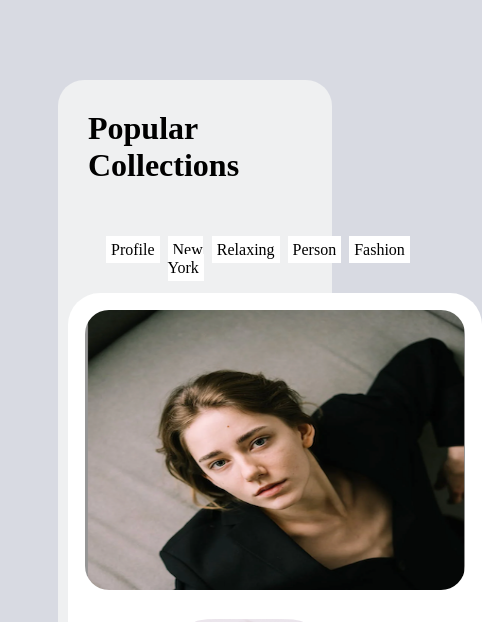
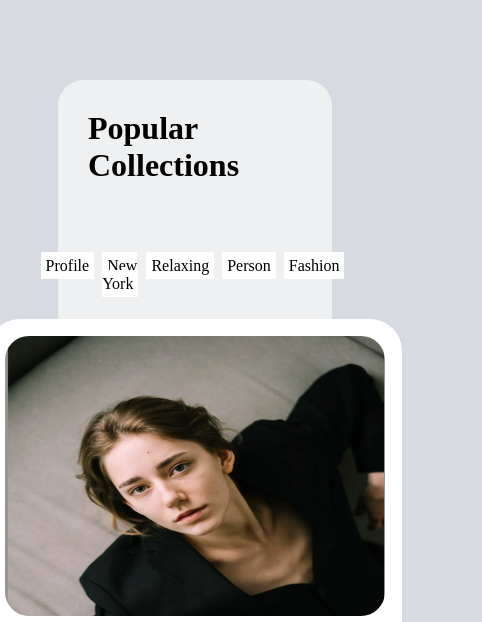
Before and after one commit to lulorenzon/dev.layout.com, a plain HTML site: page index.html in a window 390 px wide. Shown: the top 622 px of the page, 482 px wide, since content can reach past the window. Drawn offline with Linux system fonts and the light colour scheme.

Commit message:
initial responsive

```diff
--- a/styles.css
+++ b/styles.css
@@ -16,11 +16,17 @@ h1 {
   padding: 30px;
 }
 
+@media screen and (min-width: 360px) {
+  .h1 {
+    display: flex;
+    align-items: center;
+    flex-direction: column;
+  }
+}
+
 header {
   background-color: #eff0f1;
   padding: 0px;
-
-  justify-content: space-between;
 }
 
 .header nav ul {
@@ -29,6 +35,14 @@ header {
 
 .header ul {
   display: flex;
+  margin-right: 53px;
+}
+@media screen and (min-width: 360px) {
+  .header {
+    align-items: center;
+    flex-direction: column;
+    display: flex;
+  }
 }
 
 .header ul li {
@@ -44,13 +58,12 @@ header {
 }
 .container {
   display: flex;
-  justify-content: center;
-  align-items: center;
 }
 
-@media screen and (max-width: 940px) {
+@media screen and (min-width: 360px) {
   .container {
-    display: block;
+    flex-direction: column;
+    align-items: center;
   }
 }
 
```
Also changed, not shown: index.html (renamed from layout.html), 1 other file.
